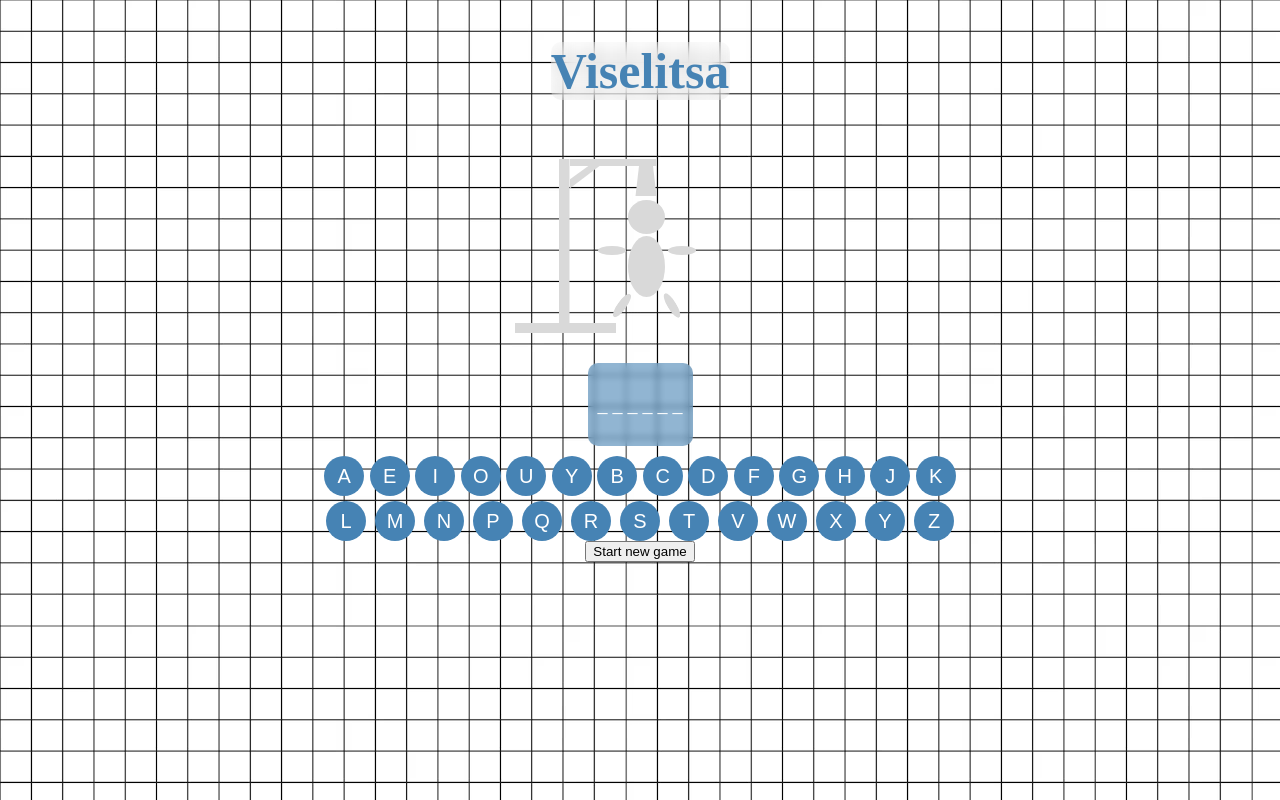
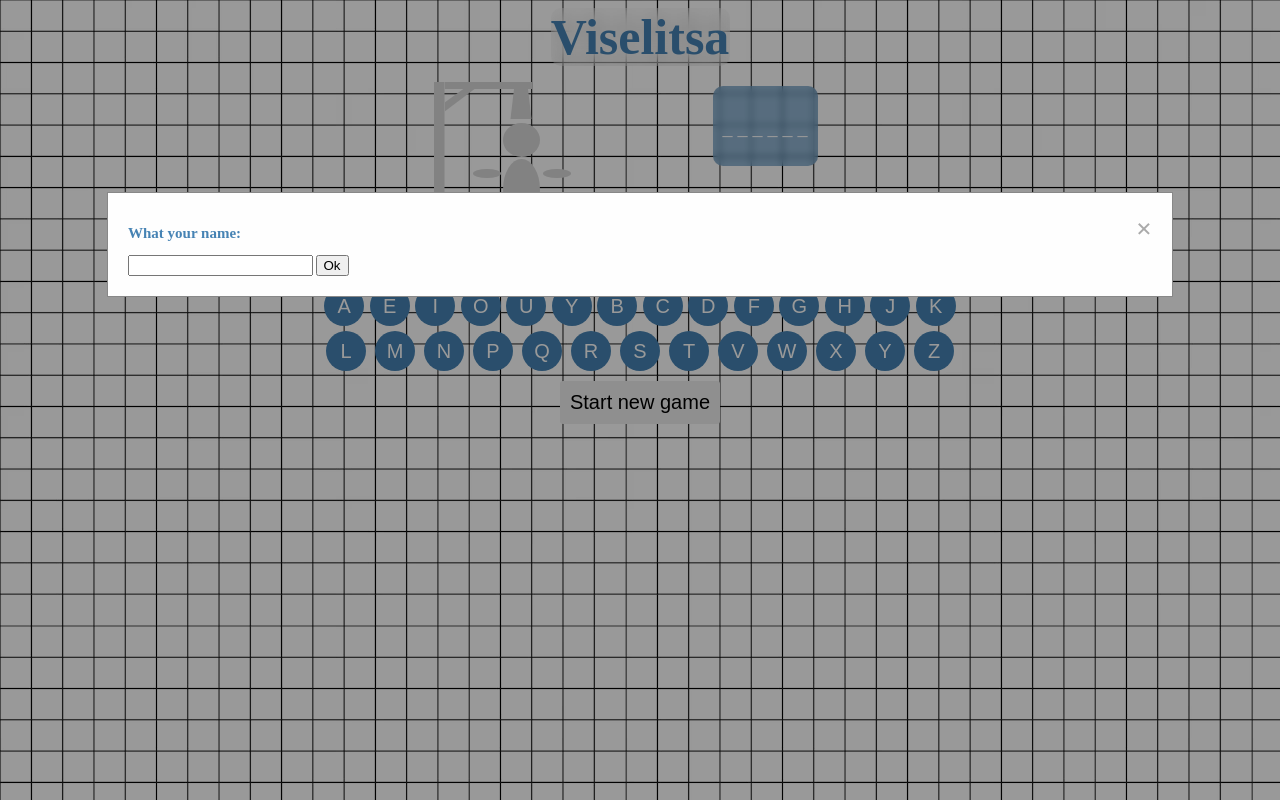
Before and after one commit to AnnaKowalewskaja/Viselitsa, a plain HTML site: page index.html in a window 1280 px wide. Both pictures are taken after a click on the button "Start new game". Drawn offline with Linux system fonts and the light colour scheme; a small style sheet from the web is missing.

Commit message:
feat:modal

```diff
--- a/index.html
+++ b/index.html
@@ -13,7 +13,8 @@
 <body>
     <div class="adaptive">
         <h1 class="name-game">Viselitsa</h1>
-        <div class='result_block' id="result__game"><h2></h2></div>
+
+        <div class="attemptsWorld__block">
             <div class="attempts">
                 <svg id='step1' width="101" height="10" viewBox="0 0 101 10" fill="none" xmlns="http://www.w3.org/2000/svg">
                     <rect width="101" height="10" fill="#D9D9D9" />
@@ -57,13 +58,26 @@
             </div>
             <!-- /.attempts -->
             <div class="word_block " id="word_block"> </div>
+            <div class='result_block' id="result__game"><h2></h2></div>
+        </div>
+        <!-- /.attemptsWorld__block -->
+
         <div class="letters_block" id='letters_block'>
 
         </div>
         <!-- /.letters_block -->
 
 
-        <button id="startGame" >Start new game</button>
+        <button id="startGame" class="startButton" >Start new game</button>
+
+        <div id="playerNameModal" class="modal">
+            <div class="modal-content">
+              <span class="close" id="closeModalBtn">&times;</span>
+              <h2>What your name:</h2>
+              <input type="text" id="playerNameInput">
+              <button id="submitNameBtn">Ok</button>
+            </div>
+          </div>
     </div>
     <script src="./index.js"></script>
 </body>
--- a/index.js
+++ b/index.js
@@ -5,7 +5,8 @@ const startGameButton = document.querySelector('#startGame'),
     enterLetterButton = document.querySelector("#enterLetter"),
     lettersBlock = document.querySelector('#letters_block'),
     wordBlock = document.querySelector('#word_block'),
-    resultGame = document.querySelector('#result__game');
+    resultGame = document.querySelector('#result__game'),
+    INFORMATION_STEPS = document.getElementById('information__steps');
 
 let words = [
     "orange",
@@ -30,6 +31,7 @@ let enteredWord = [];
 let wordSpell = [];
 
 function startGame() {
+    playerNameModal.style.display = "block";
     lettersEnteredCorrect = [];
     allEnteredLetters = [];
     numberOfAttempts = 0;
@@ -101,8 +103,40 @@ function gameWon() {
     setTimeout(startGame, 4000);
 }
 function createAlphabetButtons() {
-
     return ALPHABET.map(el => {
         return `<input type="button" class='letters__button icon-enter' value='${el}' id="letter-${el}">`
     })
 }
+
+function addInformationSteps() {
+    steps++;
+    INFORMATION_STEPS.textContent = `Steps: ${steps}`;
+    localStorage.setItem('test', steps);
+
+}
+localStorage.setItem('test', 1)
+console.log(localStorage);
+
+
+/*modal */
+
+const closeModalBtn = document.getElementById("closeModalBtn");
+const playerNameModal = document.getElementById("playerNameModal");
+const playerNameInput = document.getElementById("playerNameInput");
+const submitNameBtn = document.getElementById("submitNameBtn");
+
+closeModalBtn.addEventListener("click", function () {
+    playerNameModal.style.display = "none";
+});
+
+window.addEventListener("click", function (event) {
+    if (event.target === playerNameModal) {
+        playerNameModal.style.display = "none";
+    }
+});
+
+submitNameBtn.addEventListener("click", function () {
+    const playerName = playerNameInput.value;
+    alert(`Hi, ${playerName}!`);
+    playerNameModal.style.display = "none";
+});
--- a/styles/style/style.sass
+++ b/styles/style/style.sass
@@ -13,10 +13,11 @@ body
     backdrop-filter: blur(10px)
     width: fit-content
     border-radius: 1rem
+    margin: 0
+    margin-bottom: 2rem
 .attempts
     position: relative
     height: 20rem
-
     width: 25rem
 #step1,
 #step2,
@@ -69,6 +70,9 @@ body
     width: fit-content
     border-radius: 1rem
     margin-bottom: 1rem
+    grid-area: 1 / 2 / 2 / 3
+    max-height: 10rem
+    margin: 0 auto
 .enteredWord
     padding: 1rem
     color: white
@@ -84,6 +88,7 @@ body
     justify-content: space-around
     align-items: stretch
     gap: .5rem
+    transition: all 0.3s
 .letters__button
     border: none
     background-color: #4683b4
@@ -102,10 +107,12 @@ body
     color: #02a002
 .result_block
     height: 3rem
+    grid-area: 2 / 2 / 3 / 3
+    margin: 0 auto
 
 .result_text
     font-size: 2rem
-
+    backdrop-filter: blur(10px)
 .letters__button
     transition: all 0.5s ease
     cursor: pointer
@@ -119,3 +126,63 @@ body
     border-bottom-color: rgba(255,255,255,0.5)
     transform: scale(0.9)
     background: #4683b4d7
+.startButton
+    border: none
+    transition: all 0.5s ease
+    font-size: 2rem
+    cursor: pointer
+    padding: 1rem
+    border-radius: .3rem
+    margin: 1rem
+.startButton:hover
+    cursor: pointer
+    transition: all 0.3s
+    color: white
+    border-top-width: 1px
+    border-bottom-width: 1px
+    border-top-style: solid
+    border-bottom-style: solid
+    border-top-color: rgba(255,255,255,0.5)
+    border-bottom-color: rgba(255,255,255,0.5)
+    transform: scale(0.9)
+    background: #4683b4d7
+.attemptsWorld__block
+    display: grid
+    grid-template-columns: repeat(2, 1fr)
+    grid-template-rows: repeat(2, 1fr)
+    grid-column-gap: 0px
+    grid-row-gap: 0px
+.attempts
+    grid-area: 1 / 1 / 3 / 2
+.word_block
+    max-height: 8rem
+
+.modal
+    display: none
+    position: fixed
+    z-index: 1
+    left: 0
+    top: 0
+    width: 100%
+    height: 100%
+    overflow: auto
+    background-color: rgba(0, 0, 0, 0.4)
+
+.modal-content
+    background-color: #fefefe
+    margin: 15% auto
+    padding: 20px
+    border: 1px solid #888
+    width: 80%
+
+.close
+    color: #aaa
+    float: right
+    font-size: 28px
+    font-weight: bold
+
+.close:hover,
+.close:focus
+    color: black
+    text-decoration: none
+    cursor: pointer
```
Also changed, not shown: styles/style/style.css, 1 other file. Lines whose indentation alone changed are shown as unchanged.
